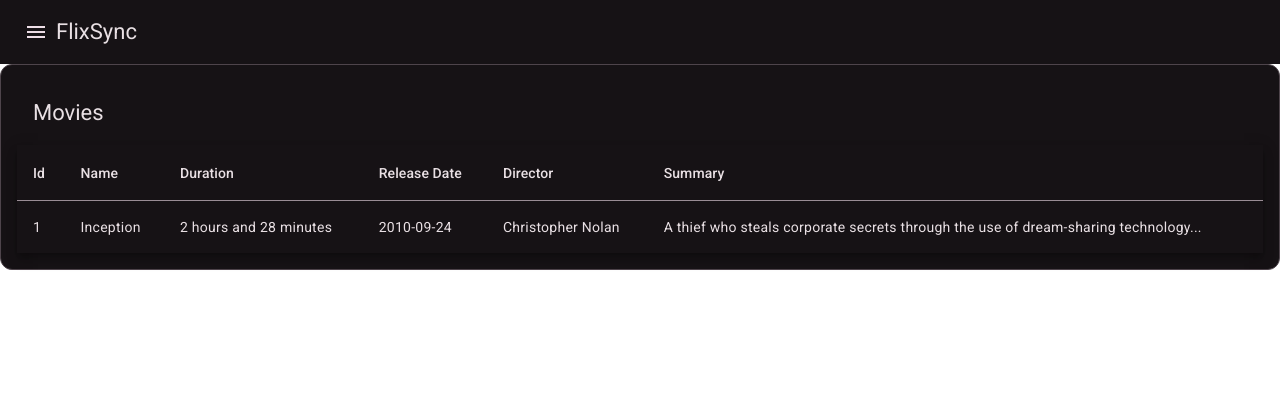
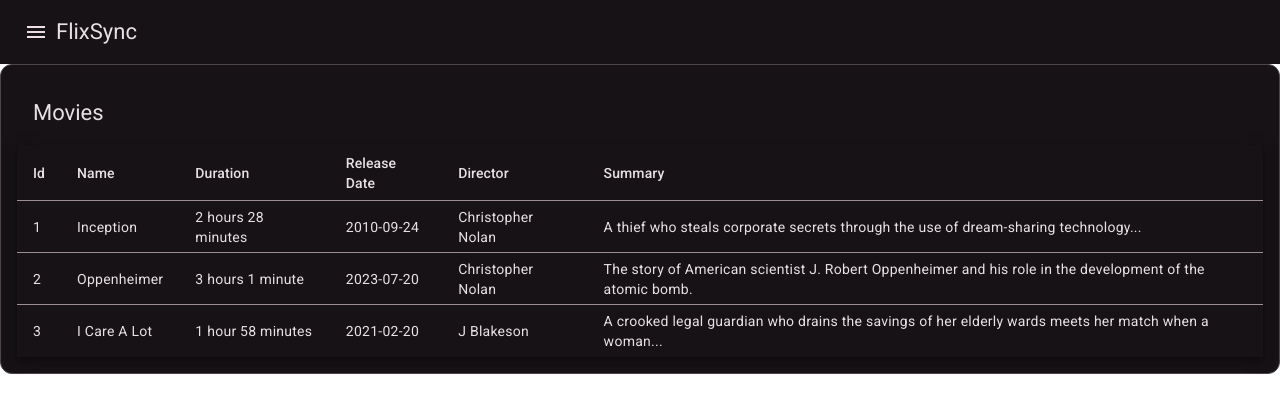
Before and after one commit to liviafausto/FlixSync, an Angular app in the folder flixsync-front-end/: page /movies in a window 1280 px wide. Shown: the top 412 px of the page. Built offline with nearby package versions, Linux system fonts and the light colour scheme.

Commit message:
feat: movies basic service structure

```diff
--- /dev/null
+++ b/flixsync-front-end/public/movies.json
@@ -0,0 +1,26 @@
+[
+  {
+    "_id": "1",
+    "name": "Inception",
+    "duration": "2 hours 28 minutes",
+    "release_date": "2010-09-24",
+    "director": "Christopher Nolan",
+    "summary": "A thief who steals corporate secrets through the use of dream-sharing technology..."
+  },
+  {
+    "_id": "2",
+    "name": "Oppenheimer",
+    "duration": "3 hours 1 minute",
+    "release_date": "2023-07-20",
+    "director": "Christopher Nolan",
+    "summary": "The story of American scientist J. Robert Oppenheimer and his role in the development of the atomic bomb."
+  },
+  {
+    "_id": "3",
+    "name": "I Care A Lot",
+    "duration": "1 hour 58 minutes",
+    "release_date": "2021-02-20",
+    "director": "J Blakeson",
+    "summary": "A crooked legal guardian who drains the savings of her elderly wards meets her match when a woman..."
+  }
+]
--- a/flixsync-front-end/src/app/app.config.ts
+++ b/flixsync-front-end/src/app/app.config.ts
@@ -1,9 +1,15 @@
+import { provideHttpClient, withInterceptorsFromDi } from '@angular/common/http';
 import { ApplicationConfig, provideZoneChangeDetection } from '@angular/core';
+import { provideAnimationsAsync } from '@angular/platform-browser/animations/async';
 import { provideRouter } from '@angular/router';
 
 import { routes } from './app.routes';
-import { provideAnimationsAsync } from '@angular/platform-browser/animations/async';
 
 export const appConfig: ApplicationConfig = {
-  providers: [provideZoneChangeDetection({ eventCoalescing: true }), provideRouter(routes), provideAnimationsAsync()]
+  providers: [
+    provideZoneChangeDetection({ eventCoalescing: true }),
+    provideRouter(routes),
+    provideAnimationsAsync(),
+    provideHttpClient(withInterceptorsFromDi())
+  ]
 };
--- a/flixsync-front-end/src/app/movies/movies/movies.component.ts
+++ b/flixsync-front-end/src/app/movies/movies/movies.component.ts
@@ -1,5 +1,8 @@
 import { Component } from '@angular/core';
+import { Observable } from 'rxjs';
+
 import { Movie } from '../model/movie';
+import { MoviesService } from '../services/movies.service';
 
 @Component({
   selector: 'app-movies',
@@ -8,13 +11,11 @@ import { Movie } from '../model/movie';
 })
 export class MoviesComponent {
 
-  movies: Movie[];
+  movies: Observable<Movie[]>;
   displayedColumns = ['id', 'name', 'duration', 'release-date', 'director', 'summary'];
 
-  constructor() {
-    this.movies = [
-      {_id: 1, name: "Inception", duration: "2 hours and 28 minutes", release_date: "2010-09-24", director: "Christopher Nolan", summary: "A thief who steals corporate secrets through the use of dream-sharing technology..."}
-    ];
+  constructor(private moviesService: MoviesService) {
+    this.movies = this.moviesService.list();
   }
 
 }
--- /dev/null
+++ b/flixsync-front-end/src/app/movies/services/movies.service.ts
@@ -0,0 +1,20 @@
+import { HttpClient } from '@angular/common/http';
+import { Injectable } from '@angular/core';
+import { first, Observable } from 'rxjs';
+
+import { Movie } from '../model/movie';
+
+@Injectable({
+  providedIn: 'root'
+})
+export class MoviesService {
+
+  private readonly API = 'movies.json'
+
+  constructor(private httpClient: HttpClient) { }
+
+  list(): Observable<Movie[]> {
+    return this.httpClient.get<Movie[]>(this.API)
+    .pipe(first());
+  }
+}
```
Also changed, not shown: 1 other file (tests, documents, lock files or other folders).
